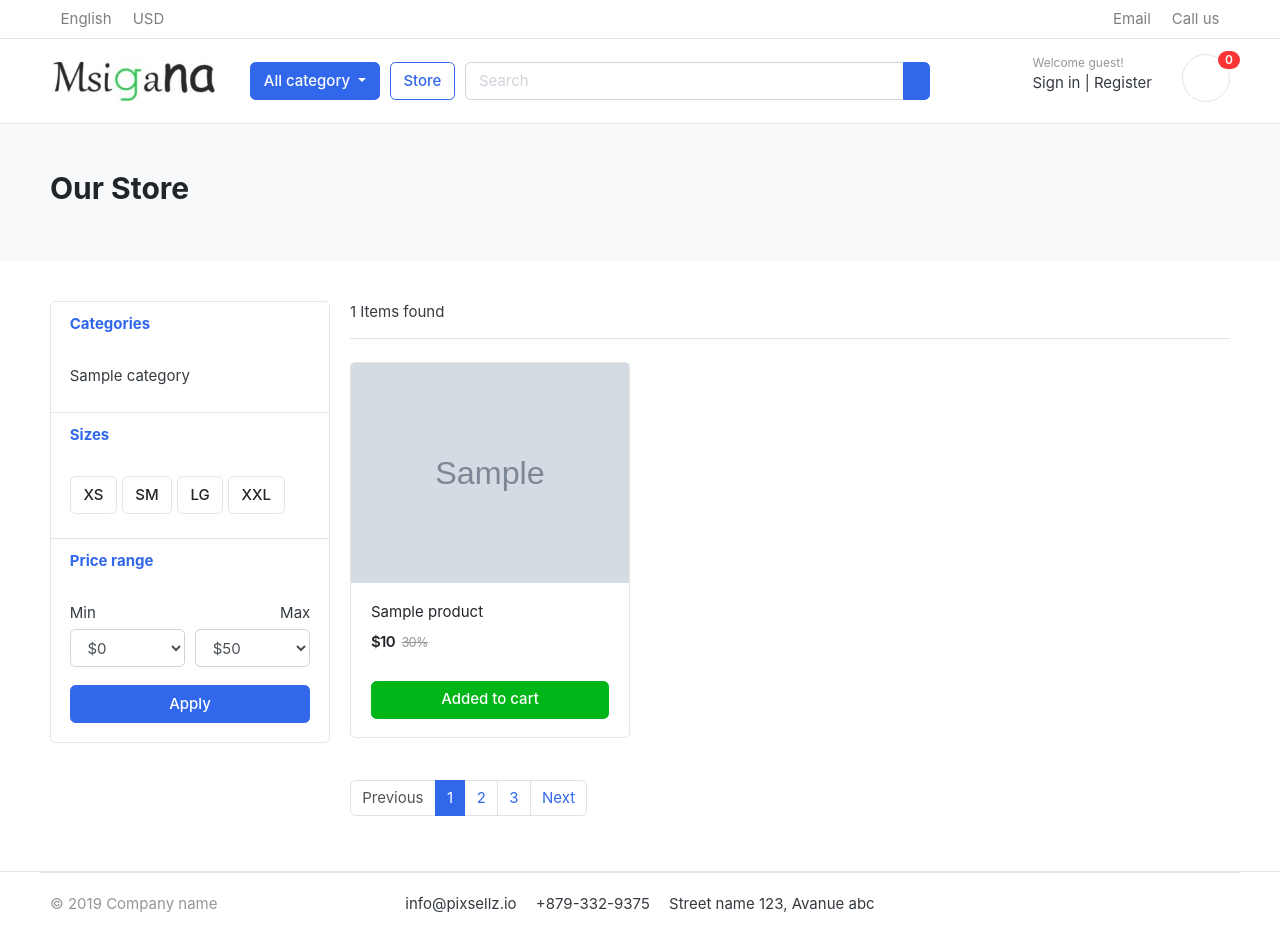
After one commit to Melaku05/msigana_ecommerce, a Django app: template templates/store.html in a window 1280 px wide. The commit adds this page. Run offline with Django 3.2, Linux system fonts and the light colour scheme; the template is opened without the code that fills it: most values are stand-ins (such as "Sample title", 1, 10 or a date in 2020); grey boxes marked "Sample" are stand-in pictures; some libraries are stand-ins or nearby versions; some web fonts are replaced.

Commit message:
modifying  template files

```diff
--- a/templates/includes/footer.html
+++ b/templates/includes/footer.html
@@ -1,4 +1,6 @@
 {% load static %}
+{% block content %}
+{% endblock %}
 <footer class="section-footer border-top">
 	<div class="container">
 		<section class="footer-bottom border-top row">
--- /dev/null
+++ b/templates/includes/navbar.html
@@ -0,0 +1,82 @@
+{% load static %}
+<nav class="navbar p-md-0 navbar-expand-sm navbar-light border-bottom">
+<div class="container">
+  <button class="navbar-toggler" type="button" data-toggle="collapse" data-target="#navbarTop4" aria-controls="navbarNav" aria-expanded="false" aria-label="Toggle navigation">
+    <span class="navbar-toggler-icon"></span>
+  </button>
+  <div class="collapse navbar-collapse" id="navbarTop4">
+    <ul class="navbar-nav mr-auto">
+    	<li class="nav-item dropdown">
+		 	<a href="#" class="nav-link">   English </a>
+
+		</li>
+		<li class="nav-item dropdown">
+			<a href="#" class="nav-link"> USD </a>
+		</li>
+    </ul>
+    <ul class="navbar-nav">
+		<li><a href="#" class="nav-link"> <i class="fa fa-envelope"></i> Email </a></li>
+		<li><a href="#" class="nav-link"> <i class="fa fa-phone"></i> Call us </a></li>
+	</ul>
+  </div>
+</div>
+	</nav>
+	<header class="section-header">
+        <section class="header-main border-bottom">
+	<div class="container">
+<div class="row align-items-center">
+	<div class="col-lg-2 col-md-3 col-6">
+		<a href="{% url 'home' %}" class="brand-wrap">
+			<img class="logo" src="{% static './images/logo.jpg' %}">
+		</a>
+	</div>
+	<div class="col-lg col-sm col-md col-6 flex-grow-0">
+		<div class="category-wrap dropdown d-inline-block float-right">
+			<button type="button" class="btn btn-primary dropdown-toggle" data-toggle="dropdown">
+				<i class="fa fa-bars"></i> All category
+			</button>
+			<div class="dropdown-menu">
+				{% for category in links %}
+				<a class="dropdown-item" href="{{ category.get_url}}">{{category.category_name}} </a>
+				{% endfor %}
+			</div>
+		</div>
+	</div>
+	<a href="{% url 'store' %}" class="btn btn-outline-primary">Store</a>
+	<div class="col-lg  col-md-6 col-sm-12 col">
+		<form action="#" class="search">
+			<div class="input-group w-100">
+			    <input type="text" class="form-control" style="width:60%;" placeholder="Search">
+
+			    <div class="input-group-append">
+			      <button class="btn btn-primary" type="submit">
+			        <i class="fa fa-search"></i>
+			      </button>
+			    </div>
+		    </div>
+		</form>
+	</div>
+	<div class="col-lg-3 col-sm-6 col-8 order-2 order-lg-3">
+				<div class="d-flex justify-content-end mb-3 mb-lg-0">
+					<div class="widget-header">
+						<small class="title text-muted">Welcome guest!</small>
+						<div>
+							<a href="./signin.html">Sign in</a> <span class="dark-transp"> | </span>
+							<a href="./register.html"> Register</a>
+						</div>
+					</div>
+					<a href="./cart.html" class="widget-header pl-3 ml-3">
+						<div class="icon icon-sm rounded-circle border"><i class="fa fa-shopping-cart"></i></div>
+						<span class="badge badge-pill badge-danger notify">0</span>
+					</a>
+				</div>
+			</div>
+</div>
+	</div>
+</section>
+
+</header>
+
+
+{% block content %}
+{% endblock %}
--- a/templates/index.html
+++ b/templates/index.html
@@ -1,7 +1,6 @@
 {% extends 'base.html' %}
 {% load static %}
 {% block content %}
-
 <section class="section-intro padding-y-sm">
 <div class="container">
 <div class="intro-banner-wrap">
--- /dev/null
+++ b/templates/store.html
@@ -0,0 +1,168 @@
+{% extends 'base.html' %}
+{% load static %}
+{% block content %}
+
+
+<!-- ========================= SECTION PAGETOP ========================= -->
+<section class="section-pagetop bg">
+<div class="container">
+	<h2 class="title-page">Our Store</h2>
+
+</div> <!-- container //  -->
+</section>
+<!-- ========================= SECTION INTRO END// ========================= -->
+
+<!-- ========================= SECTION CONTENT ========================= -->
+<section class="section-content padding-y">
+<div class="container">
+
+<div class="row">
+	<aside class="col-md-3">
+
+<div class="card">
+	<article class="filter-group">
+		<header class="card-header">
+			<a href="#" data-toggle="collapse" data-target="#collapse_1" aria-expanded="true" class="">
+				<i class="icon-control fa fa-chevron-down"></i>
+				<h6 class="title">Categories</h6>
+			</a>
+		</header>
+		<div class="filter-content collapse show" id="collapse_1" style="">
+			<div class="card-body">
+
+				<ul class="list-menu">
+					{% for category in links %}
+				<li><a href="{{category.get_url}}">{{category.category_name}}  </a></li>
+				    {% endfor %}
+				</ul>
+
+			</div> <!-- card-body.// -->
+		</div>
+	</article> <!-- filter-group  .// -->
+	<article class="filter-group">
+		<header class="card-header">
+			<a href="#" data-toggle="collapse" data-target="#collapse_4" aria-expanded="true" class="">
+				<i class="icon-control fa fa-chevron-down"></i>
+				<h6 class="title">Sizes </h6>
+			</a>
+		</header>
+		<div class="filter-content collapse show" id="collapse_4" style="">
+			<div class="card-body">
+			  <label class="checkbox-btn">
+			    <input type="checkbox">
+			    <span class="btn btn-light"> XS </span>
+			  </label>
+
+			  <label class="checkbox-btn">
+			    <input type="checkbox">
+			    <span class="btn btn-light"> SM </span>
+			  </label>
+
+			  <label class="checkbox-btn">
+			    <input type="checkbox">
+			    <span class="btn btn-light"> LG </span>
+			  </label>
+
+			  <label class="checkbox-btn">
+			    <input type="checkbox">
+			    <span class="btn btn-light"> XXL </span>
+			  </label>
+		</div><!-- card-body.// -->
+		</div>
+	</article> <!-- filter-group .// -->
+
+	<article class="filter-group">
+		<header class="card-header">
+			<a href="#" data-toggle="collapse" data-target="#collapse_3" aria-expanded="true" class="">
+				<i class="icon-control fa fa-chevron-down"></i>
+				<h6 class="title">Price range </h6>
+			</a>
+		</header>
+		<div class="filter-content collapse show" id="collapse_3" style="">
+			<div class="card-body">
+
+				<div class="form-row">
+				<div class="form-group col-md-6">
+				  <label>Min</label>
+				  <!-- <input class="form-control" placeholder="$0" type="number"> -->
+				  	<select class="mr-2 form-control">
+						<option value="0">$0</option>
+						<option value="50">$50</option>
+						<option value="100">$100</option>
+						<option value="150">$150</option>
+						<option value="200">$200</option>
+						<option value="500">$500</option>
+						<option value="1000">$1000</option>
+					</select>
+				</div>
+				<div class="form-group text-right col-md-6">
+				  <label>Max</label>
+				  	<select class="mr-2 form-control">
+						<option value="50">$50</option>
+						<option value="100">$100</option>
+						<option value="150">$150</option>
+						<option value="200">$200</option>
+						<option value="500">$500</option>
+						<option value="1000">$1000</option>
+						<option value="2000">$2000+</option>
+					</select>
+				</div>
+				</div> <!-- form-row.// -->
+				<button class="btn btn-block btn-primary">Apply</button>
+			</div><!-- card-body.// -->
+		</div>
+	</article> <!-- filter-group .// -->
+
+</div> <!-- card.// -->
+
+	</aside> <!-- col.// -->
+	<main class="col-md-9">
+
+<header class="border-bottom mb-4 pb-3">
+		<div class="form-inline">
+			<span class="mr-md-auto">{{product_count}} Items found </span>
+
+		</div>
+</header><!-- sect-heading -->
+
+<div class="row">
+	{% for  product in products %}
+	<div class="col-md-4">
+		<figure class="card card-product-grid">
+			<div class="img-wrap">
+				<img src="{{product.product_images.url}}">
+
+			</div> <!-- img-wrap.// -->
+			<figcaption class="info-wrap">
+				<div class="fix-height">
+					<a href="./product-detail.html" class="title">{{product.product_name}}</a>
+					<div class="price-wrap mt-2">
+						<span class="price">${{product.product_price}}</span>
+						<del class="price-old">30%</del>
+					</div> <!-- price-wrap.// -->
+				</div>
+				<a href="#" class="btn btn-block btn-success">Added to cart </a>
+			</figcaption>
+		</figure>
+	</div> <!-- col.// -->
+	{% endfor %}
+</div> <!-- row end.// -->
+
+
+<nav class="mt-4" aria-label="Page navigation sample">
+  <ul class="pagination">
+    <li class="page-item disabled"><a class="page-link" href="#">Previous</a></li>
+    <li class="page-item active"><a class="page-link" href="#">1</a></li>
+    <li class="page-item"><a class="page-link" href="#">2</a></li>
+    <li class="page-item"><a class="page-link" href="#">3</a></li>
+    <li class="page-item"><a class="page-link" href="#">Next</a></li>
+  </ul>
+</nav>
+
+	</main> <!-- col.// -->
+
+</div>
+
+</div> <!-- container .//  -->
+</section>
+{% endblock %}
```
Also changed, not shown: templates/base.html (+3 -61 lines), templates/navbar.html (deleted, +0 -23 lines).
